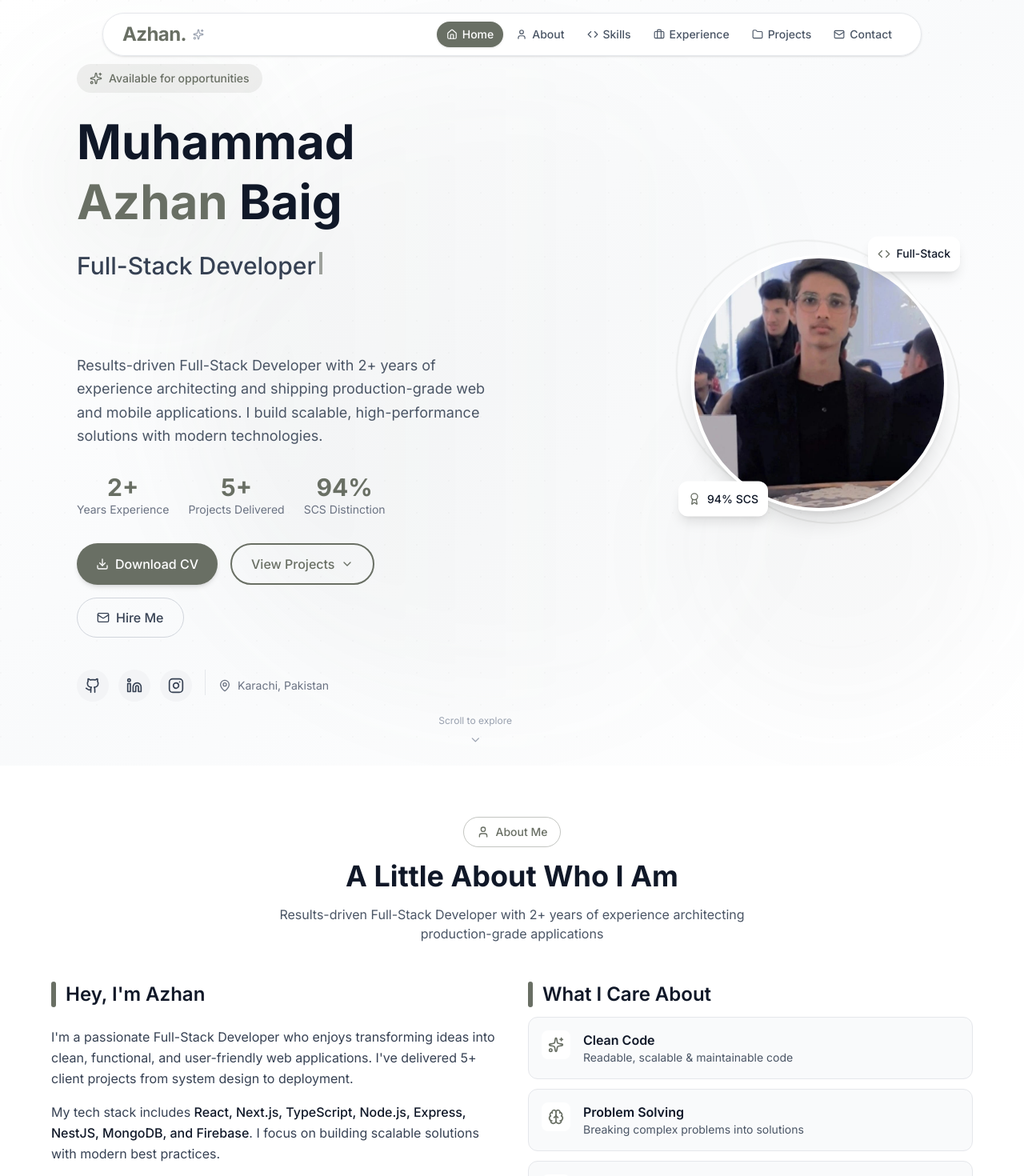
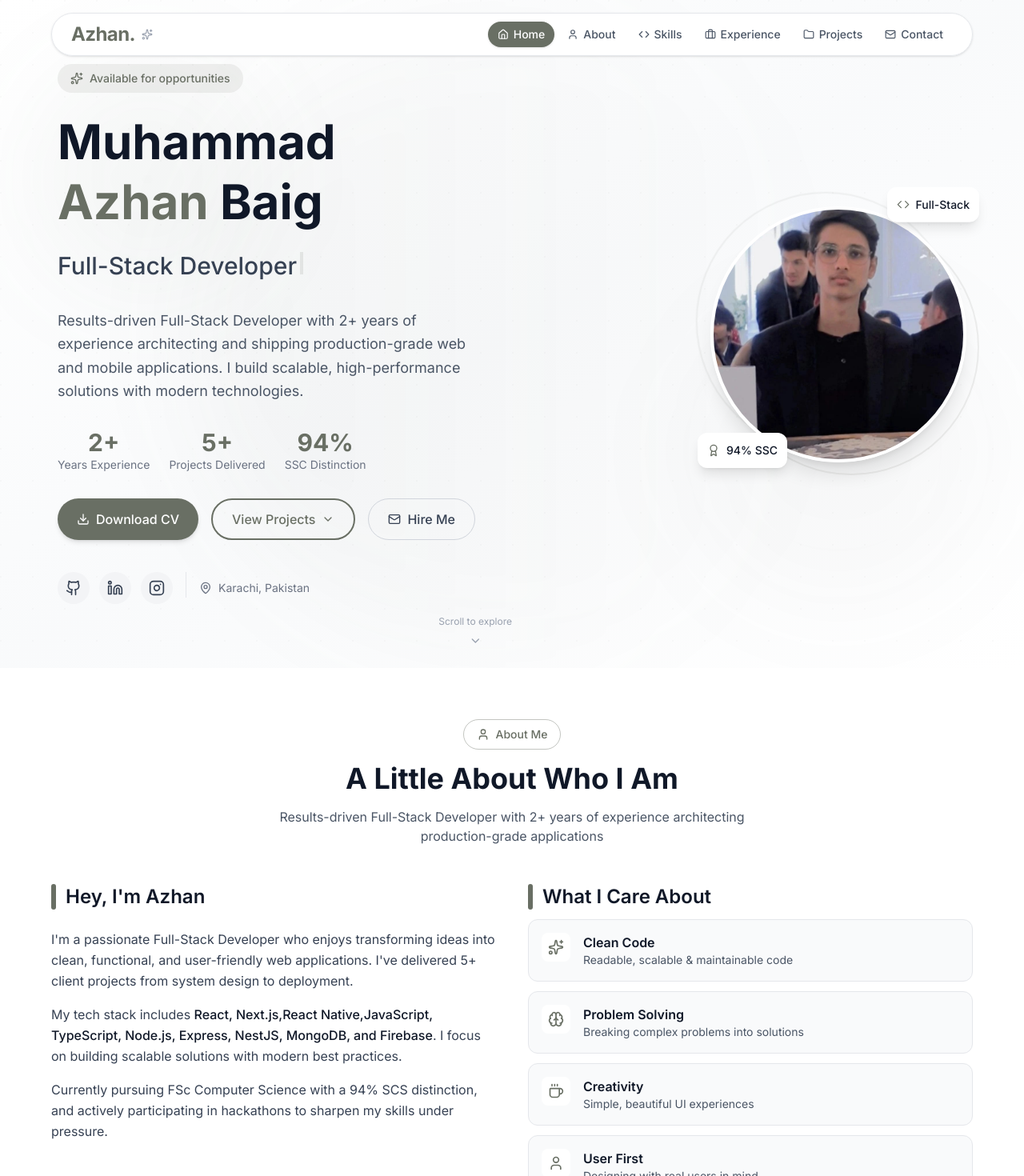
Before and after one commit to mazhanbaig/PortFolio, a Next.js app: page / in a window 1280 px wide. Shown: the top 1470 px of the page at 80% size. Built offline with nearby package versions, Linux system fonts and the light colour scheme.

Commit message:
little fixes

```diff
--- a/components/About.tsx
+++ b/components/About.tsx
@@ -59,7 +59,7 @@ export default function AboutSection() {
                                 from system design to deployment.
                             </p>
                             <p>
-                                My tech stack includes <span className="font-medium text-gray-900">React, Next.js, TypeScript,
+                                My tech stack includes <span className="font-medium text-gray-900">React, Next.js,React Native,JavaScript, TypeScript,
                                     Node.js, Express, NestJS, MongoDB, and Firebase</span>. I focus on building scalable solutions
                                 with modern best practices.
                             </p>
@@ -70,7 +70,7 @@ export default function AboutSection() {
                         </div>
 
                         {/* Stats */}
-                        <div className="grid grid-cols-2 md:grid-cols-4 gap-3 pt-2">
+                        {/* <div className="grid grid-cols-2 md:grid-cols-4 gap-3 pt-2">
                             {stats.map((stat, idx) => (
                                 <div
                                     key={idx}
@@ -85,7 +85,7 @@ export default function AboutSection() {
                                     </div>
                                 </div>
                             ))}
-                        </div>
+                        </div> */}
                     </div>
 
                     {/* Right — Passions */}
--- a/components/Experience.tsx
+++ b/components/Experience.tsx
@@ -165,7 +165,7 @@ export default function ExperienceSection() {
                             {/* Academic Achievement */}
                             <div className="bg-[#696f64]/5 rounded-xl border border-[#696f64]/20 p-6 text-center">
                                 <div className="text-3xl font-bold text-[#696f64] mb-2">94%</div>
-                                <p className="text-sm text-gray-700">SCS Distinction in Computer Science</p>
+                                <p className="text-sm text-gray-700">SSC Distinction in Computer Science</p>
                                 <p className="text-xs text-gray-500 mt-1">Academic Excellence Award</p>
                             </div>
                         </div>
--- a/components/Hero.tsx
+++ b/components/Hero.tsx
@@ -47,7 +47,7 @@ export default function HeroPortfolio() {
     const stats = [
         { icon: Briefcase, value: "2+", label: "Years Experience" },
         { icon: Code, value: "5+", label: "Projects Delivered" },
-        { icon: Award, value: "94%", label: "SCS Distinction" }
+        { icon: Award, value: "94%", label: "SSC Distinction" }
     ]
 
     return (
@@ -63,7 +63,7 @@ export default function HeroPortfolio() {
                 <div className="absolute inset-0 bg-[radial-gradient(circle_at_1px_1px,rgba(105,111,100,0.03)_1px,transparent_0)] bg-[size:40px_40px]"></div>
             </div>
 
-            <div className="relative max-w-6xl mx-auto w-full px-4 sm:px-6 lg:px-8 py-20">
+            <div className="relative max-w-[1200px] mx-auto w-full px-4 sm:px-6 lg:px-8 py-20">
                 <div className="grid lg:grid-cols-2 gap-12 items-center">
 
                     {/* Left Side - Content */}
@@ -88,7 +88,7 @@ export default function HeroPortfolio() {
                         </div>
 
                         {/* Animated Tech Stack */}
-                        <div className="h-8 overflow-hidden">
+                        {/* <div className="h-8 overflow-hidden">
                             <div
                                 className="transition-transform duration-500 ease-in-out"
                                 style={{ transform: `translateY(-${currentTech * 100}%)` }}
@@ -100,7 +100,7 @@ export default function HeroPortfolio() {
                                     </div>
                                 ))}
                             </div>
-                        </div>
+                        </div> */}
 
                         {/* Description */}
                         <p className="text-gray-600 text-base sm:text-lg leading-relaxed max-w-lg">
@@ -210,7 +210,7 @@ export default function HeroPortfolio() {
                             <div className="absolute -bottom-2 -left-2 sm:-bottom-4 sm:-left-4 bg-white rounded-xl shadow-lg p-2 sm:p-3 animate-float-delayed">
                                 <div className="flex items-center gap-2">
                                     <Award className="w-4 h-4 text-[#696f64]" />
-                                    <span className="text-xs sm:text-sm font-medium text-gray-900">94% SCS</span>
+                                    <span className="text-xs sm:text-sm font-medium text-gray-900">94% SSC</span>
                                 </div>
                             </div>
                         </div>
--- a/components/Navigation.tsx
+++ b/components/Navigation.tsx
@@ -53,7 +53,7 @@ export default function Navbar() {
 
     return (
         <>
-            <nav className={`fixed top-4 left-1/2 -translate-x-1/2 z-50 w-11/12 max-w-5xl py-2.5 px-4 md:px-6 bg-white/90 backdrop-blur-lg border border-gray-200 rounded-full shadow-sm transition-all duration-300 ${scrolled ? 'top-2 shadow-md' : 'top-4'}`}>
+            <nav className={`fixed top-4 left-1/2 -translate-x-1/2 z-50 w-11/12 max-w-6xl py-2.5 px-4 md:px-6 bg-white/90 backdrop-blur-lg border border-gray-200 rounded-full shadow-sm transition-all duration-300 ${scrolled ? 'top-2 shadow-md' : 'top-4'}`}>
                 <div className="flex items-center justify-between">
                     <div className="flex items-center gap-2 cursor-pointer" onClick={() => handleClick('#home')}>
                         <h1 className="text-xl sm:text-2xl font-bold text-[#696f64] tracking-tight">
```
